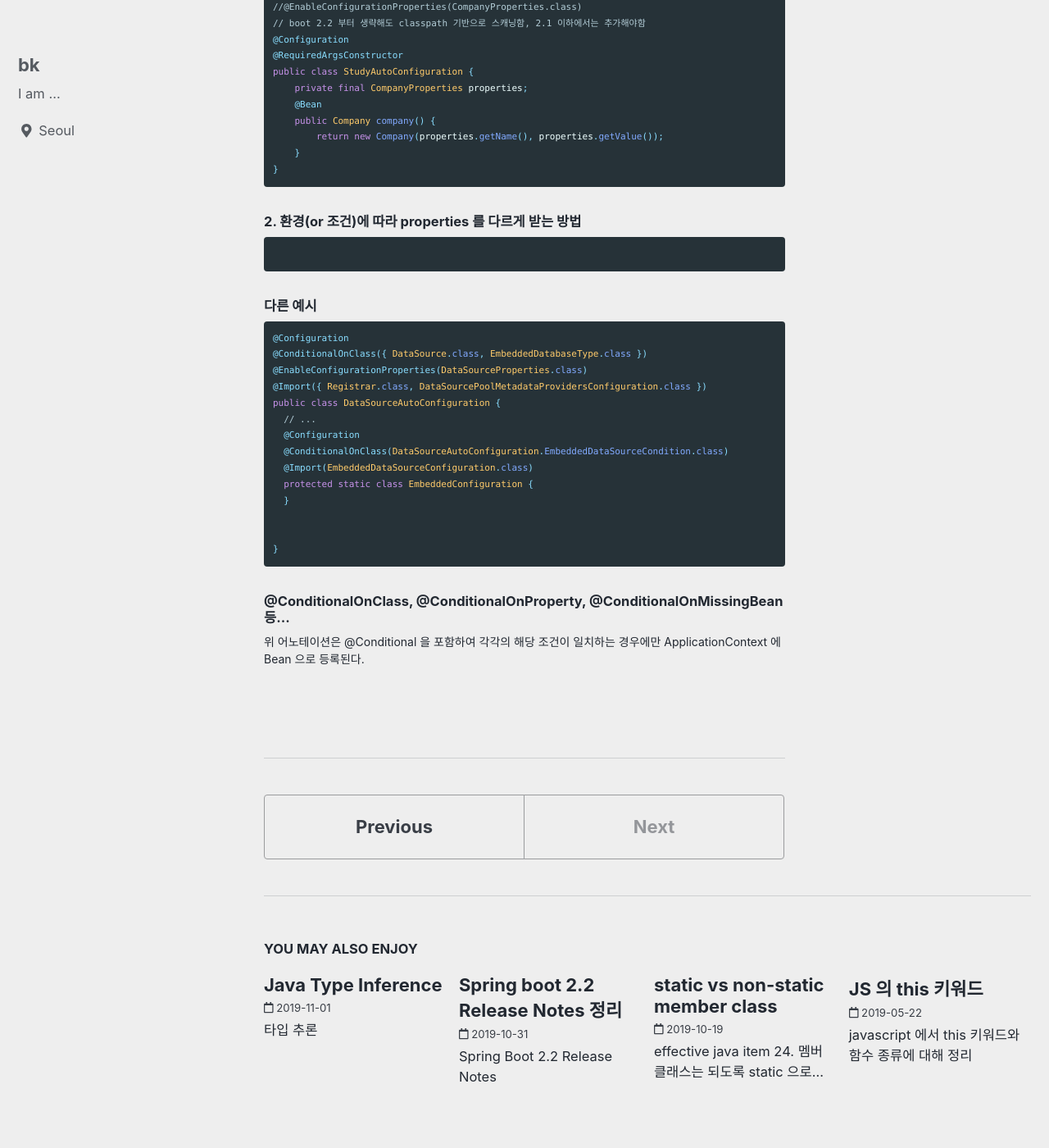
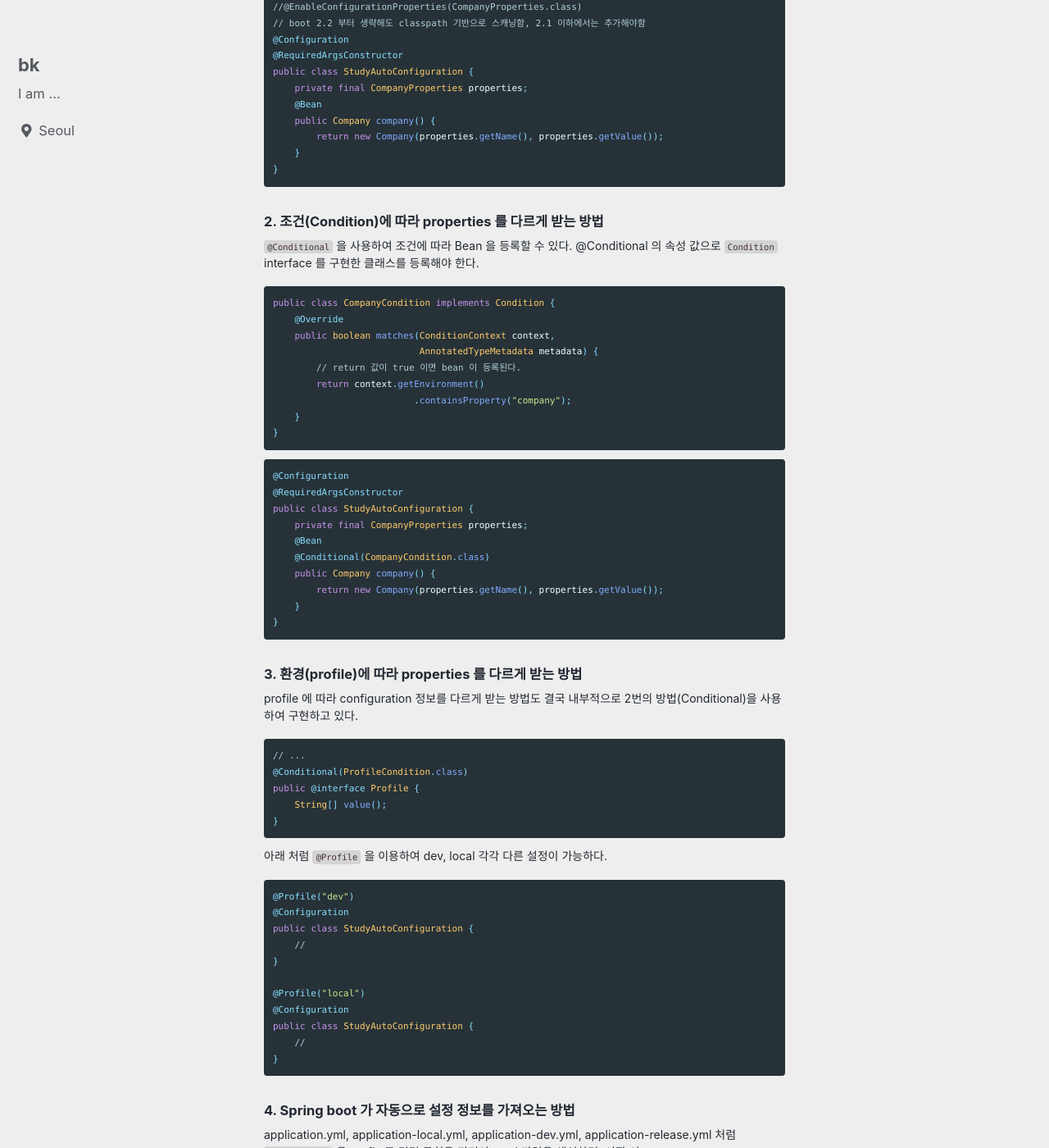
Before and after one commit to choe061/choe061.github.io, a Jekyll site: the page built from _posts/2019-11-01-spring boot autoconfiguration.md, in a window 1280 px wide and 1400 px high, scrolled down 1456 px. Shown: the whole window at 82% size. Built offline with Jekyll 4.4.1, drawn with Linux system fonts in a browser that asks for light colours; cached includes are drawn as plain includes; nearby versions of some CDN libraries; some of the changed text lies outside the part shown.

Commit message:
spring boot autoconfiguration

````diff
--- a/_posts/2019-11-01-spring boot autoconfiguration.md
+++ b/_posts/2019-11-01-spring boot autoconfiguration.md
@@ -51,15 +51,72 @@ public class StudyAutoConfiguration {
 }
 ```
 
-#### 2. 환경(or 조건)에 따라 properties 를 다르게 받는 방법
+#### 2. 조건(Condition)에 따라 properties 를 다르게 받는 방법
+
+`@Conditional` 을 사용하여 조건에 따라 Bean 을 등록할 수 있다. @Conditional 의 속성 값으로 `Condition` interface 를 구현한 클래스를 등록해야 한다.
 
 ```java
-
+public class CompanyCondition implements Condition {
+    @Override
+    public boolean matches(ConditionContext context,
+                           AnnotatedTypeMetadata metadata) {
+        // return 값이 true 이면 bean 이 등록된다.
+        return context.getEnvironment()
+            		  .containsProperty("company");
+    }
+}
 ```
 
 
 
-####   다른 예시
+```java
+@Configuration
+@RequiredArgsConstructor
+public class StudyAutoConfiguration {
+    private final CompanyProperties properties;
+    @Bean
+    @Conditional(CompanyCondition.class)
+    public Company company() {
+        return new Company(properties.getName(), properties.getValue());
+    }
+}
+```
+
+#### 3. 환경(profile)에 따라 properties 를 다르게 받는 방법
+
+profile 에 따라 configuration 정보를 다르게 받는 방법도 결국 내부적으로 2번의 방법(Conditional)을 사용하여 구현하고 있다.
+
+```java
+// ...
+@Conditional(ProfileCondition.class)
+public @interface Profile {
+    String[] value();
+}
+```
+
+아래 처럼 `@Profile` 을 이용하여 dev, local 각각 다른 설정이 가능하다.
+
+```java
+@Profile("dev")
+@Configuration
+public class StudyAutoConfiguration {
+    //
+}
+
+@Profile("local")
+@Configuration
+public class StudyAutoConfiguration {
+    //
+}
+```
+
+#### 4. Spring boot 가 자동으로 설정 정보를 가져오는 방법
+
+application.yml, application-local.yml, application-dev.yml, application-release.yml 처럼 `application-` 을 prefix 로 명명 규칙을 지켜서 yaml 파일을 생성하면, 시작 시 spring.profiles.active=local,dev 처럼 profiles 를 쉽게 지정할 수 있다.
+
+그럼 spring boot starter 에서 지원하는 클래스는 @Profile 을
+
+####   DataSource 를 설정하는 예시
 
 ```java
 @Configuration
@@ -78,6 +135,6 @@ public class DataSourceAutoConfiguration {
 }
 ```
 
-#### @ConditionalOnClass, @ConditionalOnProperty, @ConditionalOnMissingBean 등...
+#### 그 외 @ConditionalOnClass, @ConditionalOnProperty, @ConditionalOnMissingBean 등...
 
-위 어노테이션은 @Conditional 을 포함하여 각각의 해당 조건이 일치하는 경우에만 ApplicationContext 에 Bean 으로 등록된다.
+위 어노테이션들도 @Conditional 을 포함하여 각각의 해당 조건이 일치하는 경우에만 ApplicationContext 에 Bean 으로 등록된다.
````
